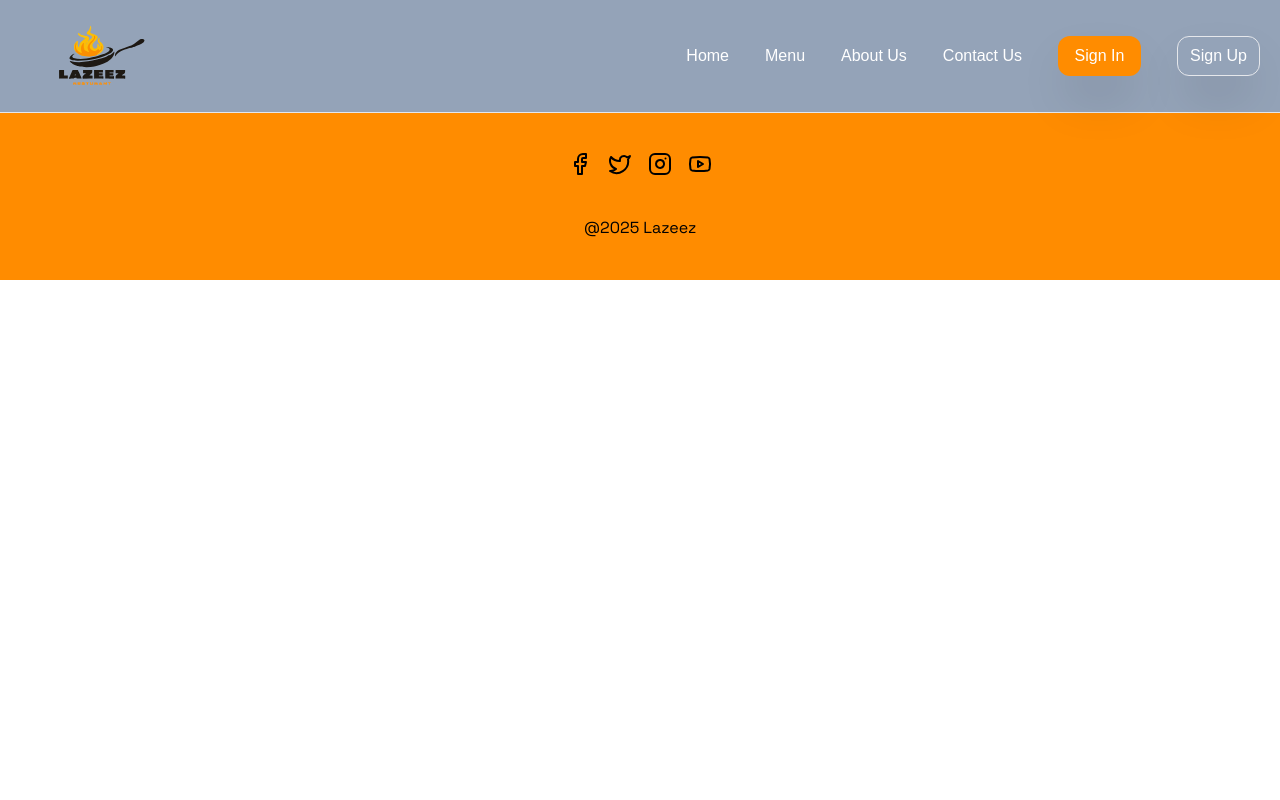
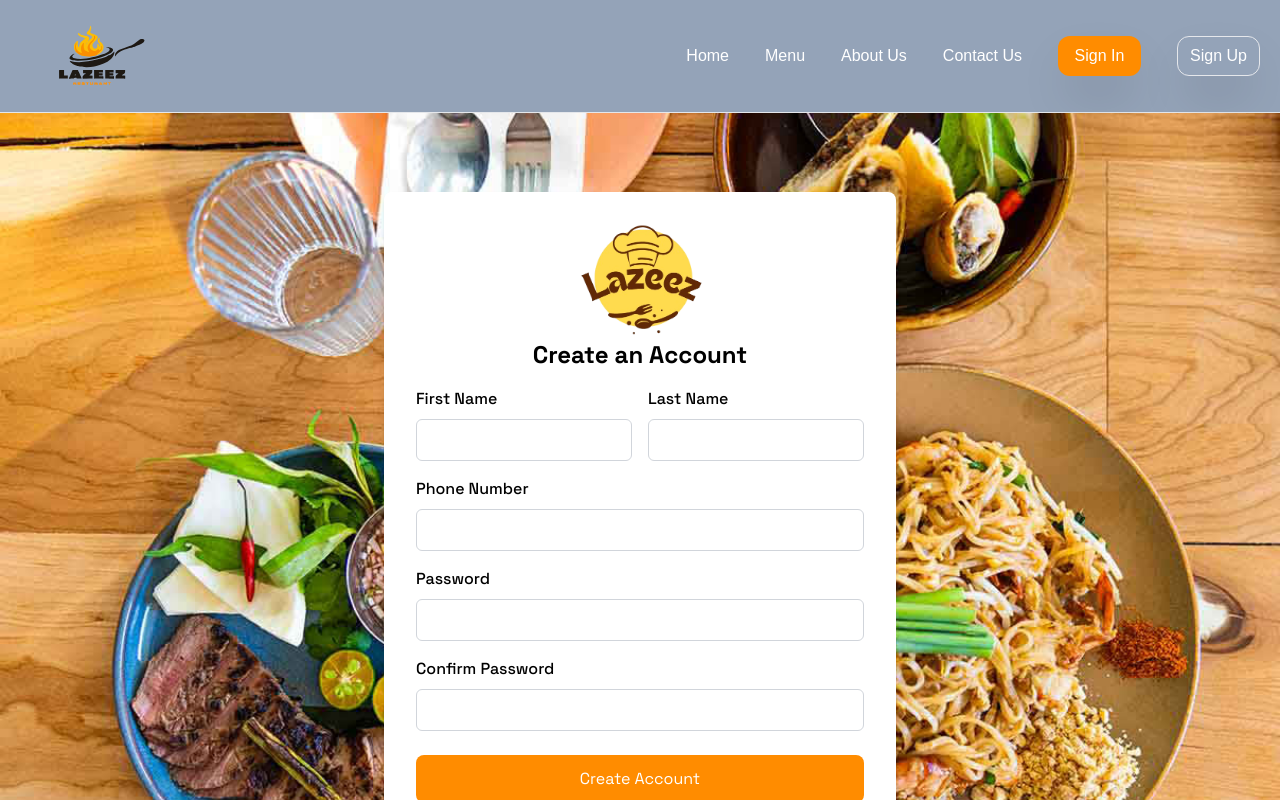
Before and after one commit to Raghdaa99/restaurant-website, a Vue app: page /signup in a window 1280 px wide. Shown: the top 800 px of the page. Built offline with nearby package versions, Linux system fonts and the light colour scheme; a web font is replaced by a local one.

Commit message:
Complete Sign Up page

```diff
--- a/src/components/auth/SignUp.vue
+++ b/src/components/auth/SignUp.vue
@@ -1,153 +1,124 @@
 <script lang="ts" setup>
 import { ref, computed } from "vue";
+import { useUserStore } from "@/stores/useUserStore";
+import { useRouter } from "vue-router";
+import Button from "@/components/UI/Button.vue";
 
-const userData = ref({
-  firstname: "",
-  lastname: "",
-  phone: "",
-  password: "",
-  confirmPassword: "",
-});
-
-const errors = computed(() => {
-  return {
-    firstname:
-      touched.value.firstname && userData.value.firstname.trim().length === 0,
-    lastname:
-      touched.value.lastname && userData.value.lastname.trim().length === 0,
-    phone:
-      touched.value.phone &&
-      (isNaN(parseInt(userData.value.phone)) ||
-        userData.value.phone.length < 8),
-    password: touched.value.password && userData.value.password.length < 6,
-    confirmPassword:
-      touched.value.confirmPassword &&
-      userData.value.confirmPassword !== userData.value.password,
-  };
-});
+const userStore = useUserStore();
+const router = useRouter();
 
 const touched = ref<{ [key: string]: boolean }>({});
+
+const errors = computed(() => ({
+  firstname: touched.value.firstname && userStore.userData.firstname.trim().length === 0,
+  lastname: touched.value.lastname && userStore.userData.lastname.trim().length === 0,
+  phone: touched.value.phone && (isNaN(parseInt(userStore.userData.phone)) || userStore.userData.phone.length < 8),
+  password: touched.value.password && userStore.userData.password.length < 6,
+  confirmPassword: touched.value.confirmPassword && userStore.userData.confirmPassword !== userStore.userData.password,
+}));
 
 function markTouched(field: string) {
   touched.value[field] = true;
 }
+
+function handleSubmit() {
+  Object.keys(userStore.userData).forEach(markTouched);
+
+  if (Object.values(errors.value).some((err) => err)) {
+    alert("Please fix errors before submitting.");
+    return;
+  }
+
+  const success = userStore.saveUser(userStore.userData);
+  if (success) {
+    alert("Account created successfully!");
+    router.push({ name: "Home" });
+    window.scrollTo(0, 0);
+  }
+}
 </script>
 
+
 <template>
-  <div class="flex justify-center items-center min-h-screen font-space-grotesk">
-    <div class="w-full max-w-lg p-8 bg-white rounded-lg shadow-md">
-      <img
-        class="block mx-auto w-32 my-0 p-0"
-        src="../../assets/images/LazeezLogo-2.png"
-        alt=""
-      />
-      <h1 class="text-2xl font-bold text-center text-black mb-4">
-        Create an Account
-      </h1>
+  <div class="main-section flex justify-center items-center min-h-screen font-space-grotesk pt-48 pb-24">
+    <div class="w-full max-w-lg p-8 bg-white rounded-lg shadow-md animate-fade-in">
+      <img class="block mx-auto w-32 my-0 p-0" src="../../assets/images/LazeezLogo-2.png" alt="" />
+      <h1 class="text-2xl font-bold text-center text-black mb-4">Create an Account</h1>
 
-      <form>
+      <form @submit.prevent="handleSubmit">
         <div class="grid grid-cols-1 sm:grid-cols-2 gap-4 mb-4">
           <div>
-            <label for="firstname" class="block text-black mb-2 font-medium"
-              >First Name</label
-            >
-            <input
-              type="text"
-              id="firstname"
-              v-model="userData.firstname"
-              placeholder="First Name"
-              @blur="markTouched('firstname')"
-              class="w-full px-3 py-2 border border-gray-300 rounded-md text-gray focus:ring-2 focus:ring-primary outline-none"
-            />
-            <p v-if="errors.firstname" class="text-danger text-sm">
-              First name is required
-            </p>
+            <label for="firstname" class="block text-black mb-2 font-medium">First Name</label>
+            <input type="text" id="firstname" v-model="userStore.userData.firstname" @blur="markTouched('firstname')" class="w-full px-3 py-2 border border-gray-300 rounded-md text-gray" />
+            <p v-if="errors.firstname" class="text-danger text-sm">First name is required</p>
           </div>
           <div>
-            <label for="lastname" class="block text-black mb-2 font-medium"
-              >Last Name</label
-            >
-            <input
-              type="text"
-              id="lastname"
-              v-model="userData.lastname"
-              placeholder="Last Name"
-              @blur="markTouched('lastname')"
-              class="w-full px-3 py-2 border border-gray-300 rounded-md text-gray"
-            />
-            <p v-if="errors.lastname" class="text-danger text-sm">
-              Last name is required
-            </p>
+            <label for="lastname" class="block text-black mb-2 font-medium">Last Name</label>
+            <input type="text" id="lastname" v-model="userStore.userData.lastname" @blur="markTouched('lastname')" class="w-full px-3 py-2 border border-gray-300 rounded-md text-gray" />
+            <p v-if="errors.lastname" class="text-danger text-sm">Last name is required</p>
           </div>
         </div>
 
         <div class="mb-4">
-          <label for="phone" class="block text-black mb-2 font-medium"
-            >Phone Number</label
-          >
-          <input
-            type="tel"
-            id="phone"
-            v-model="userData.phone"
-            placeholder="Phone Number"
-            @blur="markTouched('phone')"
-            class="w-full px-3 py-2 border border-gray-300 rounded-md text-gray"
-          />
-          <p v-if="errors.phone" class="text-danger text-sm">
-            Invalid phone number
-          </p>
+          <label for="phone" class="block text-black mb-2 font-medium">Phone Number</label>
+          <input type="tel" id="phone" v-model="userStore.userData.phone" @blur="markTouched('phone')" class="w-full px-3 py-2 border border-gray-300 rounded-md text-gray" />
+          <p v-if="errors.phone" class="text-danger text-sm">Invalid phone number</p>
         </div>
 
         <div class="mb-4">
-          <label for="password" class="block text-black mb-2 font-medium"
-            >Password</label
-          >
-          <input
-            type="password"
-            id="password"
-            v-model="userData.password"
-            placeholder="Password"
-            @blur="markTouched('password')"
-            class="w-full px-3 py-2 border border-gray-300 rounded-md text-gray"
-          />
-          <p v-if="errors.password" class="text-danger text-sm">
-            Password must be at least 6 characters
-          </p>
+          <label for="password" class="block text-black mb-2 font-medium">Password</label>
+          <input type="password" id="password" v-model="userStore.userData.password" @blur="markTouched('password')" class="w-full px-3 py-2 border border-gray-300 rounded-md text-gray" />
+          <p v-if="errors.password" class="text-danger text-sm">Password must be at least 6 characters</p>
         </div>
 
         <div class="mb-6">
-          <label
-            for="confirm-password"
-            class="block text-black mb-2 font-medium"
-            >Confirm Password</label
-          >
-          <input
-            type="password"
-            id="confirm-password"
-            v-model="userData.confirmPassword"
-            placeholder="Confirm Password"
-            @blur="markTouched('confirmPassword')"
-            class="w-full px-3 py-2 border border-gray-300 rounded-md text-gray"
-          />
-          <p v-if="errors.confirmPassword" class="text-danger text-sm">
-            Passwords do not match
-          </p>
+          <label for="confirm-password" class="block text-black mb-2 font-medium">Confirm Password</label>
+          <input type="password" id="confirm-password" v-model="userStore.userData.confirmPassword" @blur="markTouched('confirmPassword')" class="w-full px-3 py-2 border border-gray-300 rounded-md text-gray" />
+          <p v-if="errors.confirmPassword" class="text-danger text-sm">Passwords do not match</p>
         </div>
 
-        <button
-          type="submit"
-          class="w-full py-2 px-4 bg-primary hover:bg-primary-dark transition duration-200 text-black rounded-md font-bold text-sm"
-        >
-          Create Account
-        </button>
+        <Button title="Create Account" class="w-full justify-center items-center button-hover-effect" />
       </form>
 
       <p class="mt-4 text-center text-gray text-sm">
         Already have an account?
-        <a href="/sign-in" class="text-primary hover:text-primary font-semibold"
-          >Sign in</a
-        >
+        <a href="/sign-in" class="text-primary hover:text-primary font-semibold">Sign in</a>
       </p>
     </div>
   </div>
 </template>
+
+
+<style scoped>
+@keyframes fadeIn {
+  from {
+    opacity: 0;
+    transform: translateY(-20px);
+  }
+  to {
+    opacity: 1;
+    transform: translateY(0);
+  }
+}
+
+.animate-fade-in {
+  animation: fadeIn 2.0s ease-out forwards;
+}
+
+.button-hover-effect {
+  transition: transform 0.2s ease-in-out;
+}
+
+.button-hover-effect:hover {
+  transform: scale(1.05);
+}
+
+.main-section {
+  background-image: url('../../assets/images/signin/background.jpg');
+  background-size: cover;
+  background-position: center;
+  background-attachment: fixed;
+  background-color: white;
+  animation: backgroundReveal 2s ease-out forwards;
+}
+</style>
--- a/src/router/index.ts
+++ b/src/router/index.ts
@@ -17,6 +17,10 @@ const router = createRouter({
         path: "/reservation",
         name: "Reservation",
         component: () => import("@/views/Reservation.vue"),
+      },  {
+        path: "/signup",
+        name: "SignUp",
+        component: () => import("@/components/auth/SignUp.vue"),
       },
     ],
   })
--- /dev/null
+++ b/src/stores/useUserStore.ts
@@ -0,0 +1,52 @@
+import { defineStore } from "pinia";
+import { ref } from "vue";
+
+interface UserData {
+  firstname: string;
+  lastname: string;
+  phone: string;
+  password: string;
+  timestamp?: string;
+}
+
+export const useUserStore = defineStore("user", () => {
+  const userData = ref<UserData>({
+    firstname: "",
+    lastname: "",
+    phone: "",
+    password: "",
+  });
+
+  const getStoredUsers = (): UserData[] => {
+    try {
+      return JSON.parse(localStorage.getItem("users") || "[]");
+    } catch (error) {
+      console.error("Error loading users:", error);
+      return [];
+    }
+  };
+
+  const saveUser = (newUser: UserData): boolean => {
+    try {
+      const users = getStoredUsers();
+
+      const userExists = users.some((user) => user.phone === newUser.phone);
+      if (userExists) {
+        alert("This phone number is already registered.");
+        return false;
+      }
+
+      newUser.timestamp = new Date().toISOString();
+      users.push(newUser);
+
+      localStorage.setItem("users", JSON.stringify(users));
+
+      return true;
+    } catch (error) {
+      console.error("Error saving user data:", error);
+      return false;
+    }
+  };
+
+  return { userData, saveUser };
+});
```
Also changed, not shown: src/assets/images/signin/background.jpg (added). Lines whose indentation alone changed are shown as unchanged.
